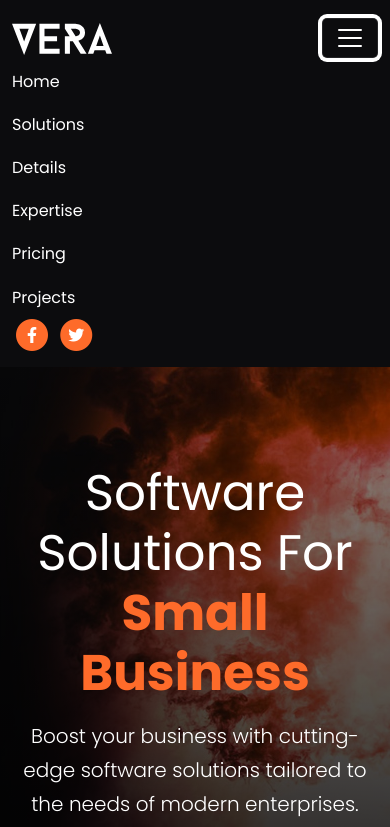
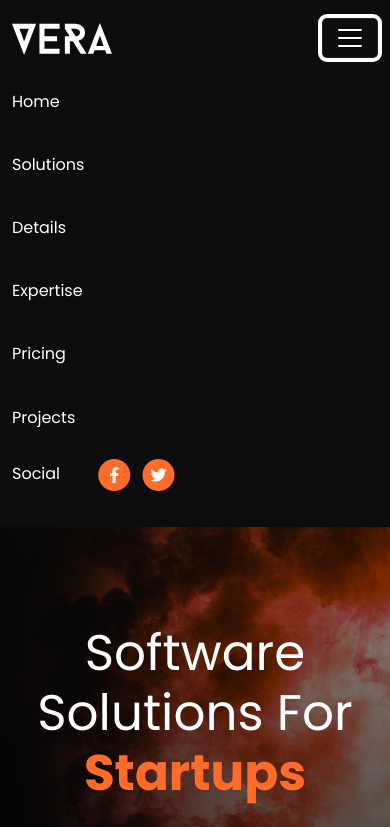
Before and after one commit to rodlez/bootstrap-vera, a website: page index.html in a window 390 px wide. Both pictures are taken after a click on the button "Toggle navigation". Shown: the top 827 px of the page. Drawn offline with nearby package versions, Linux system fonts and the light colour scheme; files that its build step writes are made by us from their sources.

Commit message:
Fix Navigation scroll
JS navigation scroll, and show social in small screens

```diff
--- a/index.html
+++ b/index.html
@@ -57,6 +57,7 @@
           </ul>
           <!-- Icons -->
           <span class="nav-item">
+            <span class="nav-social d-lg-none">Social</span>
             <span class="fa-stack">
               <a href="https://facebook.com" target="_blank">
                 <i class="fas fa-circle fa-stack-2x"></i>
--- a/js/script.js
+++ b/js/script.js
@@ -10,3 +10,28 @@ if (checkReplace !== null) {
     autoRun: true,
   });
 }
+
+/**  Make the navigation bar change color when we scroll more than X pixels vertically
+ * @param {int} startPixel Number of pixels when the navbar will change color
+ * @param {string} colorChange Color of navbar background
+ * */
+function userScroll(startPixel, colorChange) {
+    const navbar = document.querySelector('.navbar');
+    // To Show or Hide the top button when we scroll
+    const toTopBtn = document.querySelector('#to-top');
+
+    window.addEventListener('scroll', () => {
+        if(window.scrollY > startPixel) {
+            navbar.classList.add(colorChange);
+            navbar.classList.add('navbar-sticky');
+            toTopBtn.classList.add('show');
+        } else {
+            navbar.classList.remove(colorChange);
+            navbar.classList.remove('navbar-sticky');
+            toTopBtn.classList.remove('show');
+        }
+    });
+}
+
+// Once the DOM id loaded the functions will be executed
+document.addEventListener('DOMContentLoaded', userScroll(50, 'bg-dark'));
--- a/scss/styles.scss
+++ b/scss/styles.scss
@@ -1,6 +1,16 @@
 // Utility Text for Big Titles
 .xl-text {
     font-size: 65px;
+}
+
+// Navigation
+.navbar {
+    transition: all 0.5s ease-in-out;
+}
+// Format navbar when scroll
+.navbar-sticky {
+    opacity: 0.9;
+    border-bottom: 2px solid var(--bs-primary);
 }
 
 .header {
@@ -32,7 +42,19 @@
 // Small Screens
 @media (max-width: 992px) {
     .xl-text {
-      font-size: 50px;
+        font-size: 50px;
+    }
+     // Add margin in the Hamburguer Menu
+    .navbar {
+        .nav-link {
+            margin-top: 20px;
+        }
+        .fa-stack {
+            margin: 20px 0;
+        }
+        .nav-social {
+            margin-right: 30px;
+        }
     }
     // More transparent because the letters will be over the image, better readability, and text center
     .header {
```
